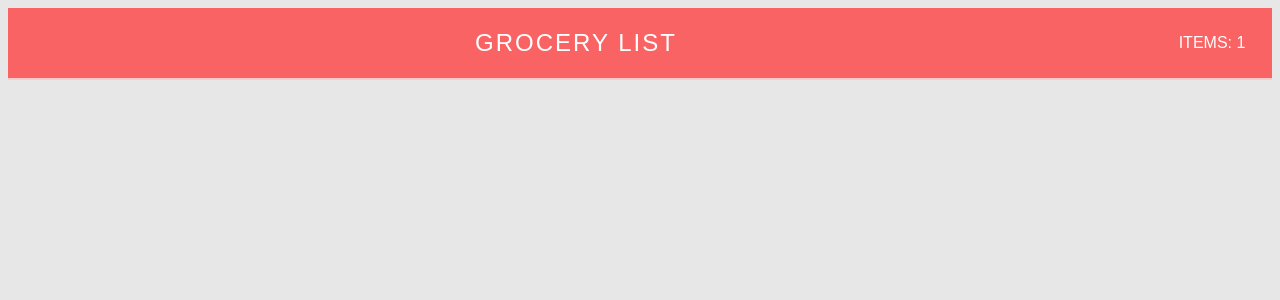
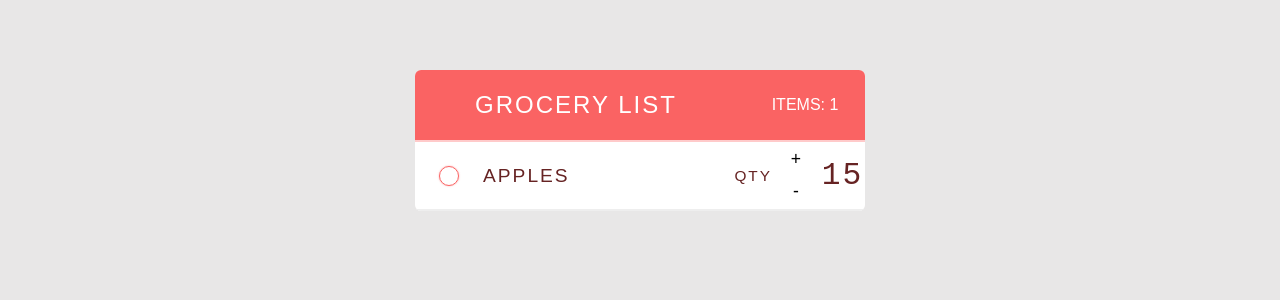
Before and after one commit to hsperez6/REV-U7-grocery-list, a React (Vite) app: page / in a window 1280 px wide. Shown: the top 300 px of the page. Built offline with nearby package versions, Linux system fonts and the light colour scheme.

Commit message:
Creating the App Component

```diff
--- a/src/main.jsx
+++ b/src/main.jsx
@@ -1,27 +1,37 @@
-import { createRoot } from  'react-dom/client';
-
-/** Example of JavaScript Expression
-
-  const desc = "I'm reviewing JSX and React because of Unit 10"
-  const myTitleId = "main-title"
-  const name = "Laura"
-
-  const element = (
-    <>
-      <h1 id={myTitleId}>{name}'s first React Element!</h1>
-      <p className='main-desc'>{desc}</p>
-      <input value={10 * 20}/>
-    </>
-  );
-
-*/
+import { createRoot } from "react-dom/client";
 
 const Header = () => (
   <header>
     <h1>Grocery List</h1>
-    <span className='total-items'>Items: 1</span>
+    <span className="total-items">Items: 1</span>
   </header>
 );
 
-const root = createRoot(document.getElementById('root'));
-root.render(<Header />);
+const Item = () => (
+  <div className="item">
+    <button className="remove-item" />
+    <span className="item-name">Apples</span>
+    <Counter />
+  </div>
+);
+
+const Counter = () => (
+  <div className="quantity">
+    <span className="qty-label">QTY</span>
+    <button className="increment">+</button>
+    <button className="decrement">-</button>
+    <span className="quantity-amount">15</span>
+  </div>
+);
+
+const App = () => (
+  <div className="grocery-list">
+    <Header />
+
+    {/* Grocery List */}
+    <Item />
+  </div>
+);
+
+const root = createRoot(document.getElementById("root"));
+root.render(<App />);
```
